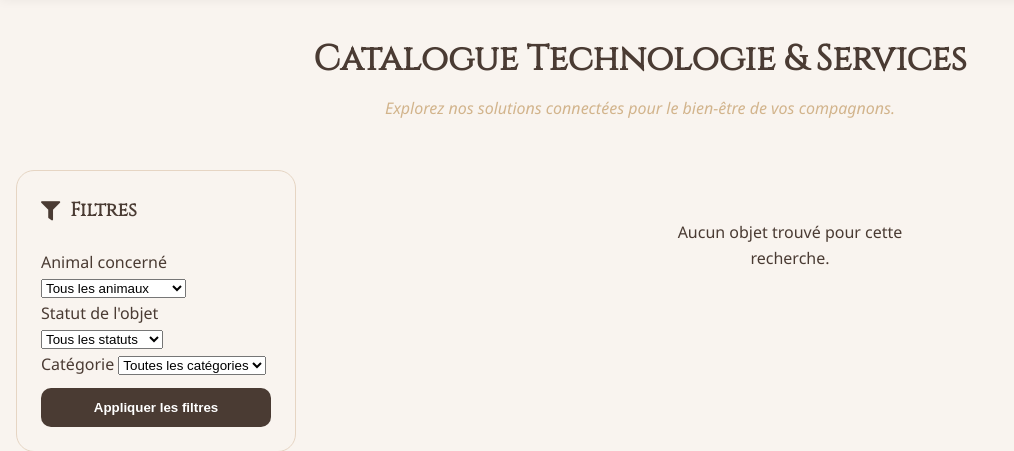
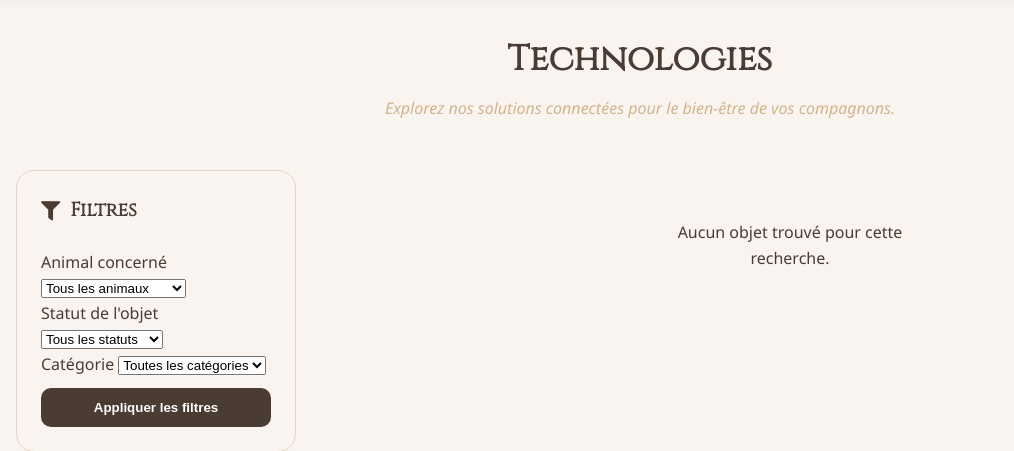
Before and after one commit to MathisSinet/CY_DevWeb_GI4, a Django app: page /search/ in a window 1280 px wide. Shown: the part 172-623 px from the top of the page, without its empty margins (0-1014 px from the left). Run offline with Django 4.2, Linux system fonts and the light colour scheme; data that the repository does not hold is empty.

Commit message:
correction

```diff
--- a/core/templates/search.html
+++ b/core/templates/search.html
@@ -7,7 +7,7 @@
 
 {% block content %}
 <section class="container">
-    <h2 class="section-title">Catalogue Technologie & Services</h2>
+    <h2 class="section-title">Technologies</h2>
     <p class="intro-text">Explorez nos solutions connectées pour le bien-être de vos compagnons.</p>
 
     <div class="search-layout">
```
